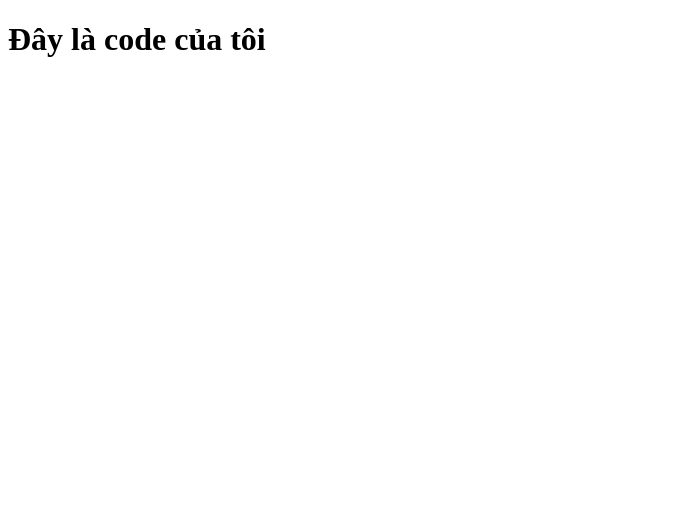
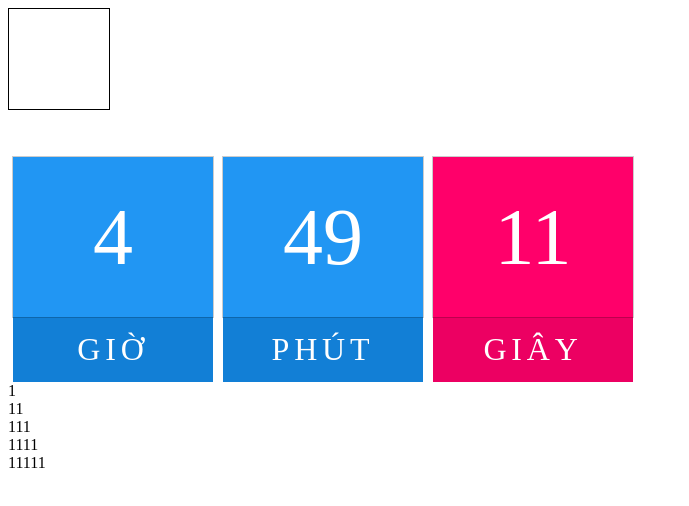
Before and after one commit to phat3004/TestGitJSA07, a plain HTML site: page Phat/Index.html in a window 1280 px wide. Shown: the whole page, without its empty margins (0-689 px from the left). Drawn offline with Linux system fonts and the light colour scheme.

Commit message:
Edit file html

```diff
--- a/Phat/Index.html
+++ b/Phat/Index.html
@@ -1,12 +1,119 @@
 <!DOCTYPE html>
 <html lang="en">
+
 <head>
     <meta charset="UTF-8">
     <meta http-equiv="X-UA-Compatible" content="IE=edge">
     <meta name="viewport" content="width=device-width, initial-scale=1.0">
+    <style>
+        #dong_ho h2 {
+            position: relative;
+            display: block;
+            color: #fff;
+            text-align: center;
+            margin: 10px 0;
+            font-weight: 700;
+            text-transform: uppercase;
+            letter-spacing: 0.4em;
+        }
+
+        #dong_ho #thoi_gian {
+            display: flex;
+        }
+
+        #dong_ho #thoi_gian div {
+            position: relative;
+            margin: 0 5px;
+        }
+
+        #dong_ho #thoi_gian div span {
+            position: relative;
+            display: block;
+            width: 200px;
+            height: 160px;
+            background: #2196f3;
+            color: #fff;
+            font-weight: 300;
+            display: flex;
+            justify-content: center;
+            align-items: center;
+            font-size: 5rem;
+            z-index: 3;
+            box-shadow: 0 0 0 1px rgba(0, 0, 0, 0.2);
+        }
+
+        #dong_ho #thoi_gian span:nth-child(2) {
+            height: 65px;
+            font-size: 2rem;
+            letter-spacing: 0.3rem;
+            z-index: 2;
+            box-shadow: none;
+            background: #127fd6;
+            text-transform: uppercase;
+        }
+
+        #dong_ho #thoi_gian div:last-child span {
+            background: #ff006a;
+        }
+
+        #dong_ho #thoi_gian div:last-child span:nth-child(2) {
+            background: #ec0062;
+        }
+    </style>
     <title>Document</title>
 </head>
+
 <body>
-    <h1>Đây là code của tôi</h1>
+    <div onmouseenter="changeColor(this)" onmouseleave="changeColor(this.style.backgroundColor = '#fff')"
+        style="width: 100px;height: 100px;border: 1px solid black;"></div>
+    <div id="dong_ho">
+        <h2>Thời gian bây giờ là:</h2>
+        <div id="thoi_gian">
+            <div>
+                <span id="gio">00</span><span>Giờ</span>
+            </div>
+            <div>
+                <span id="phut">00</span><span>Phút</span>
+            </div>
+            <div>
+                <span id="giay">00</span><span>Giây</span>
+            </div>
+        </div>
+    </div>
+    <div id="cau3">
+
+    </div>
+    <script>
+        ///Câu 2
+        function changeColor(el) {
+            var randomColor = Math.floor(Math.random() * 16777215).toString(16);
+            el.style.backgroundColor = '#' + randomColor;
+        }
+
+        function Dong_ho() {
+            var gio = document.getElementById("gio");
+            var phut = document.getElementById("phut");
+            var giay = document.getElementById("giay");
+            var Gio_hien_tai = new Date().getHours();
+            var Phut_hien_tai = new Date().getMinutes();
+            var Giay_hien_tai = new Date().getSeconds();
+            gio.innerHTML = Gio_hien_tai;
+            phut.innerHTML = Phut_hien_tai;
+            giay.innerHTML = Giay_hien_tai;
+        }
+        var Dem_gio = setInterval(Dong_ho, 1000);
+
+        function Cau3(){
+            var cau3 = document.getElementById('cau3')
+            for(let i = 0 ; i < 5;i++){
+                for(let j  = 0;j < i+1;j++){
+                    cau3.innerHTML += '<span>1</span>';
+                }
+                cau3.innerHTML += '<br/>'
+            }
+        }
+        Cau3();
+    </script>
 </body>
+
 </html>
```
Also changed, not shown: Phat/style.css (deleted).
